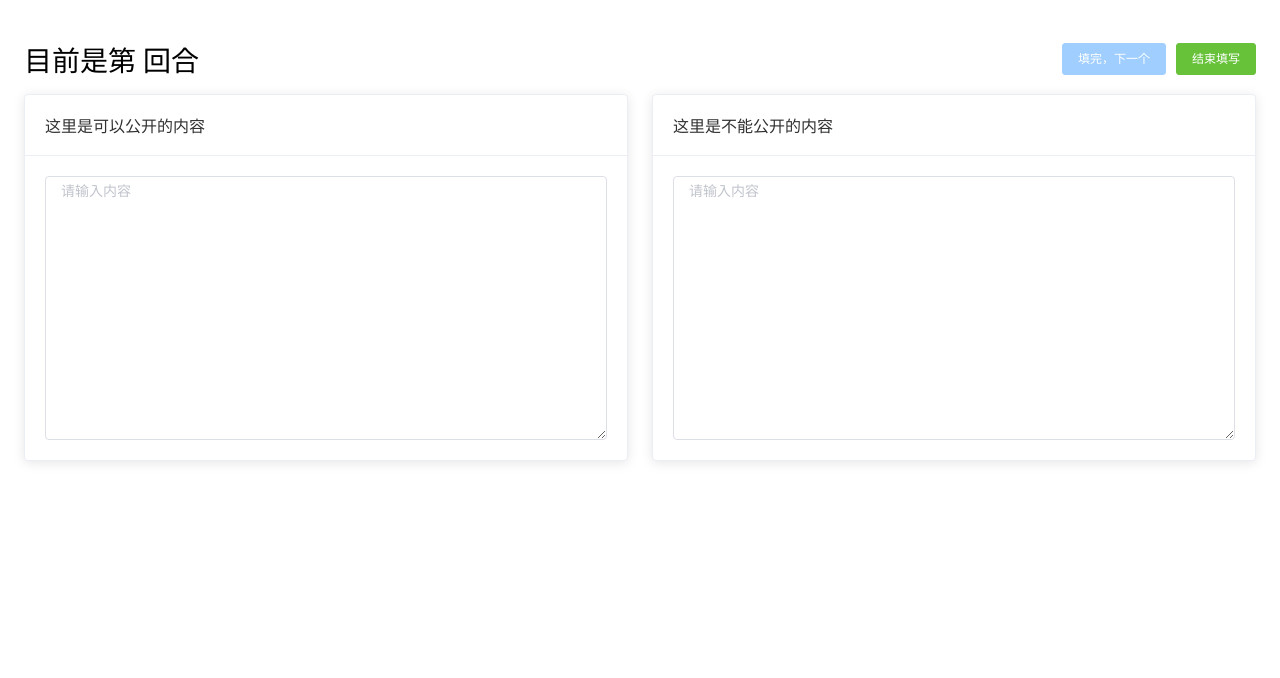
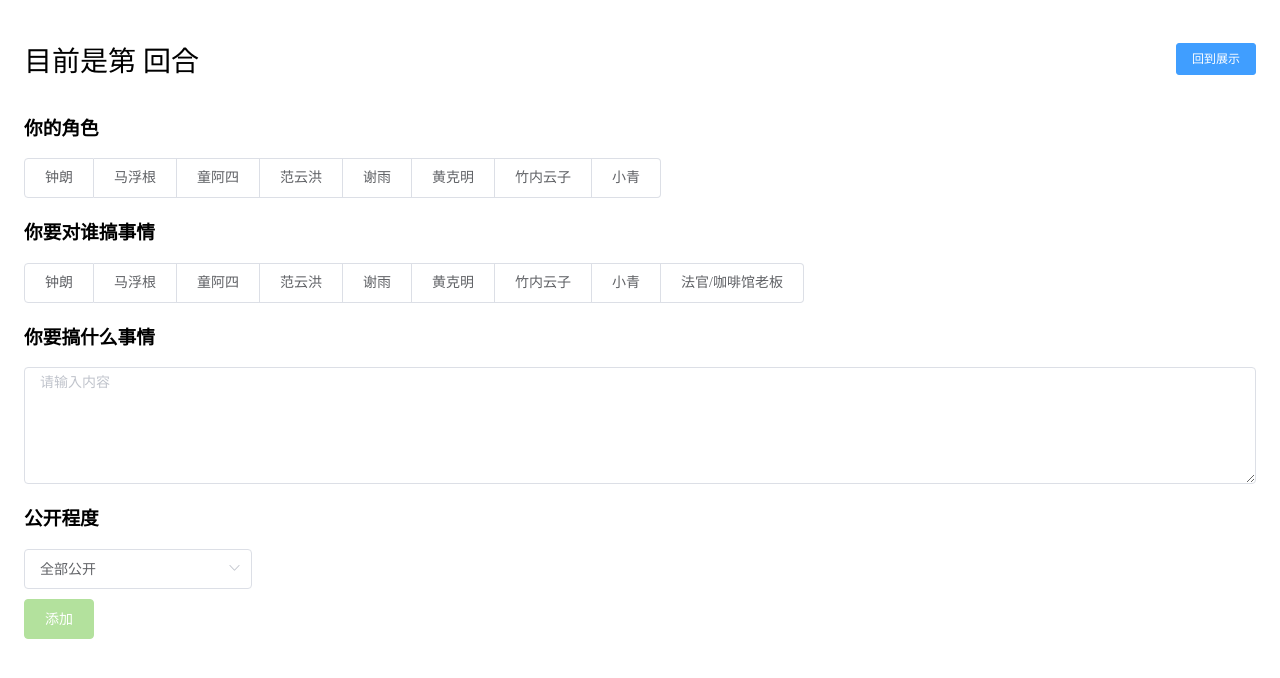
Before and after one commit to ryancui-/drama-helper, a Vue app: page /#/input in a window 1280 px wide. Shown: the top 678 px of the page. Built offline with nearby package versions, Linux system fonts and the light colour scheme.

Commit message:
feat: 改为选择角色

```diff
--- a/src/App.vue
+++ b/src/App.vue
@@ -39,11 +39,19 @@ export default {
     margin: 5px 0;
   }
 
-  .operation > label {
-    width: 30px;
+  .operation > .index {
+    width: 40px;
   }
 
-  .operation > span {
+  .operation > .composer {
+    width: 150px;
+  }
+
+  .operation > .dealer {
+    width: 200px;
+  }
+
+  .operation > .desc {
     flex: 1;
   }
 </style>
--- a/src/components/InputInfo.vue
+++ b/src/components/InputInfo.vue
@@ -6,40 +6,36 @@
       </div>
       <div class="btns">
         <el-button type="primary" size="small"
-                   :disabled="!openContent && !closeContent"
-                   @click="nextOne">填完，下一个
-        </el-button>
-        <el-button type="success" size="small"
-                   :disabled="!!openContent || !!closeContent"
-                   @click="finishInput">结束填写
+                   @click="backReviewInfo">回到展示
         </el-button>
       </div>
     </div>
 
-    <el-row class="input-panel" :gutter="24">
-      <el-col :span="12">
-        <el-card>
-          <div slot="header">
-            <span>这里是可以公开的内容</span>
-          </div>
-          <div>
-            <el-input type="textarea" :rows="12" placeholder="请输入内容" v-model="openContent">
-            </el-input>
-          </div>
-        </el-card>
-      </el-col>
-      <el-col :span="12">
-        <el-card>
-          <div slot="header">
-            <span>这里是不能公开的内容</span>
-          </div>
-          <div>
-            <el-input type="textarea" :rows="12" placeholder="请输入内容" v-model="closeContent">
-            </el-input>
-          </div>
-        </el-card>
-      </el-col>
-    </el-row>
+    <div>
+      <h3>你的角色</h3>
+      <el-radio-group v-model="composer">
+        <el-radio-button v-for="name in composers" :key="name" :label="name"></el-radio-button>
+      </el-radio-group>
+      <h3>你要对谁搞事情</h3>
+      <el-radio-group v-model="dealer">
+        <el-radio-button v-for="name in dealers" :key="name" :label="name"></el-radio-button>
+      </el-radio-group>
+      <h3>你要搞什么事情</h3>
+      <el-input type="textarea" :rows="5" placeholder="请输入内容" v-model="desc">
+      </el-input>
+      <h3>公开程度</h3>
+      <div>
+        <el-select v-model="open" placeholder="请选择">
+          <el-option :key="1" :label="'全部公开'" :value="1"></el-option>
+          <el-option :key="2" :label="'公开部分'" :value="2"></el-option>
+          <el-option :key="3" :label="'全部隐藏'" :value="3"></el-option>
+        </el-select>
+      </div>
+      <div style="margin-top: 10px;">
+        <el-button type="success" @click="save" :disabled="!composer || !dealer || !desc">添加
+        </el-button>
+      </div>
+    </div>
   </div>
 </template>
 
@@ -47,34 +43,49 @@
   import { Message } from 'element-ui';
   import storage from '@/storage/storage';
 
+  const characters = [
+    '钟朗', '马浮根', '童阿四', '范云洪', '谢雨', '黄克明', '竹内云子', '小青'
+  ];
+
   export default {
     data() {
       return {
-        openContent: '',
-        closeContent: ''
+        composer: '',
+        dealer: '',
+        desc: '',
+        open: 1
       };
     },
     computed: {
       round() {
         return storage.getCurrentRound();
+      },
+      composers() {
+        return characters;
+      },
+      dealers() {
+        return characters.concat(['法官/咖啡馆老板']);
       }
     },
     methods: {
-      nextOne() {
-        storage.add(this.round,
-          this.processInputContent(this.openContent),
-          this.processInputContent(this.closeContent)
-        );
+      save() {
+        const op = {
+          composer: this.composer,
+          dealer: this.dealer,
+          desc: this.processInputContent(this.desc),
+          open: this.open
+        };
 
-        this.openContent = '';
-        this.closeContent = '';
+        storage.add(this.round, op);
 
         Message({
-          message: '保存成功啦~~',
+          message: '添加成功',
           type: 'success'
-        });
+        })
+
+        this.desc = '';
       },
-      finishInput() {
+      backReviewInfo() {
         this.$router.push('/review');
       },
       // 处理换行符
--- a/src/components/ReviewInfo.vue
+++ b/src/components/ReviewInfo.vue
@@ -5,49 +5,81 @@
         目前是第 {{round}} 回合
       </div>
       <div class="btns">
-        <el-button type="success" size="small"
+        <el-button type="primary" size="small" v-if="!finish"
+                   @click="toInput">添加操作
+        </el-button>
+        <el-button type="success" size="small" v-if="!finish"
                    @click="nextRound">下一回合
         </el-button>
-        <el-button type="danger" size="small"
+        <el-button type="danger" size="small" v-if="!finish"
                    @click="finishGame">结束游戏
+        </el-button>
+        <el-button type="primary" size="small" v-if="finish"
+                   @click="backIndex">回到首页
         </el-button>
       </div>
     </div>
 
-    <el-card>
-      <div slot="header">
-        <span>公开信息</span>
-      </div>
-      <div>
-        <p v-for="(info, index) in openData" :key="index" class="operation">
-          <label>{{index + 1}}</label>
-          <span v-html="info"></span>
-        </p>
-      </div>
-    </el-card>
+    <div v-for="(op, round) in openData.op" :key="round">
+      <h3>回合 {{round + 1}}</h3>
+      <p v-for="(operation, index) in filterNotShow(op)" :key="index" class="operation">
+        <span class="index">{{index + 1}}</span>
+        <span class="composer" v-if="finish || operation.open !== 2">{{operation.composer}}</span>
+        <span class="composer" v-else></span>
+        <span class="dealer">{{operation.dealer}}</span>
+        <span class="desc" v-html="operation.desc"></span>
+      </p>
+    </div>
   </div>
 </template>
 
 <script>
   import storage from '@/storage/storage';
+  import { MessageBox } from 'element-ui';
 
   export default {
+    data() {
+      return {
+        finish: false
+      };
+    },
     computed: {
       round() {
         return storage.getCurrentRound();
       },
       openData() {
-        // 这里需要打乱排序
-        return storage.getOpenByRound(this.round).sort(() => Math.random() - 0.5);
+        return storage.getAll();
+      },
+      opList() {
+        return this.openData.op.filter(op => op.open !== 3);
       }
     },
     methods: {
+      toInput() {
+        this.$router.push('/input');
+      },
+      finishGame() {
+        MessageBox({
+          title: '提示',
+          message: '是否结束游戏',
+          confirmButtonText: '确定',
+          cancelButtonText: '取消',
+          type: 'warning'
+        }).then(() => {
+          this.finish = true;
+        }).catch(() => {
+        });
+      },
       nextRound() {
         storage.nextRound();
         this.$router.push('/input');
       },
-      finishGame() {
-        this.$router.push('/review_game');
+      filterNotShow(op) {
+        return this.finish ? op : op.filter(oper => oper.open !== 3);
+      },
+      backIndex() {
+        storage.init();
+        this.$router.push('/');
       }
     }
   };
--- a/src/storage/storage.js
+++ b/src/storage/storage.js
@@ -16,7 +16,7 @@ class DramaGameStorage {
   }
 
   // 向某回合添加操作
-  add(round, openContent, closeContent) {
+  add(round, operation) {
     const obj = this._get();
     const op = obj.op;
     const idx = Number(round - 1);
@@ -24,14 +24,12 @@ class DramaGameStorage {
       op[idx] = [];
     }
 
-    op[idx].push({
-      open: openContent,
-      close: closeContent
-    });
+    op[idx].push(operation);
 
     this._set(obj);
   }
 
+  // 获取当前回合
   getCurrentRound() {
     const obj = this._get();
     return obj.round;
@@ -49,18 +47,6 @@ class DramaGameStorage {
     const idx = Number(round - 1);
 
     return op[idx] || [];
-  }
-
-  // 拿到某一回合的公开数据
-  getOpenByRound(round) {
-    const data = this.getByRound(round);
-    return data.map(op => op.open);
-  }
-
-  // 拿到某一回合的非公开数据
-  getCloseByRound(round) {
-    const data = this.getByRound(round);
-    return data.map(op => op.close);
   }
 
   // 进入下一回合
```
Also changed, not shown: src/plugins/element.js (+7 -1 lines), src/assets/logo.png (deleted), 13 other files (tests, documents, lock files or other folders).
